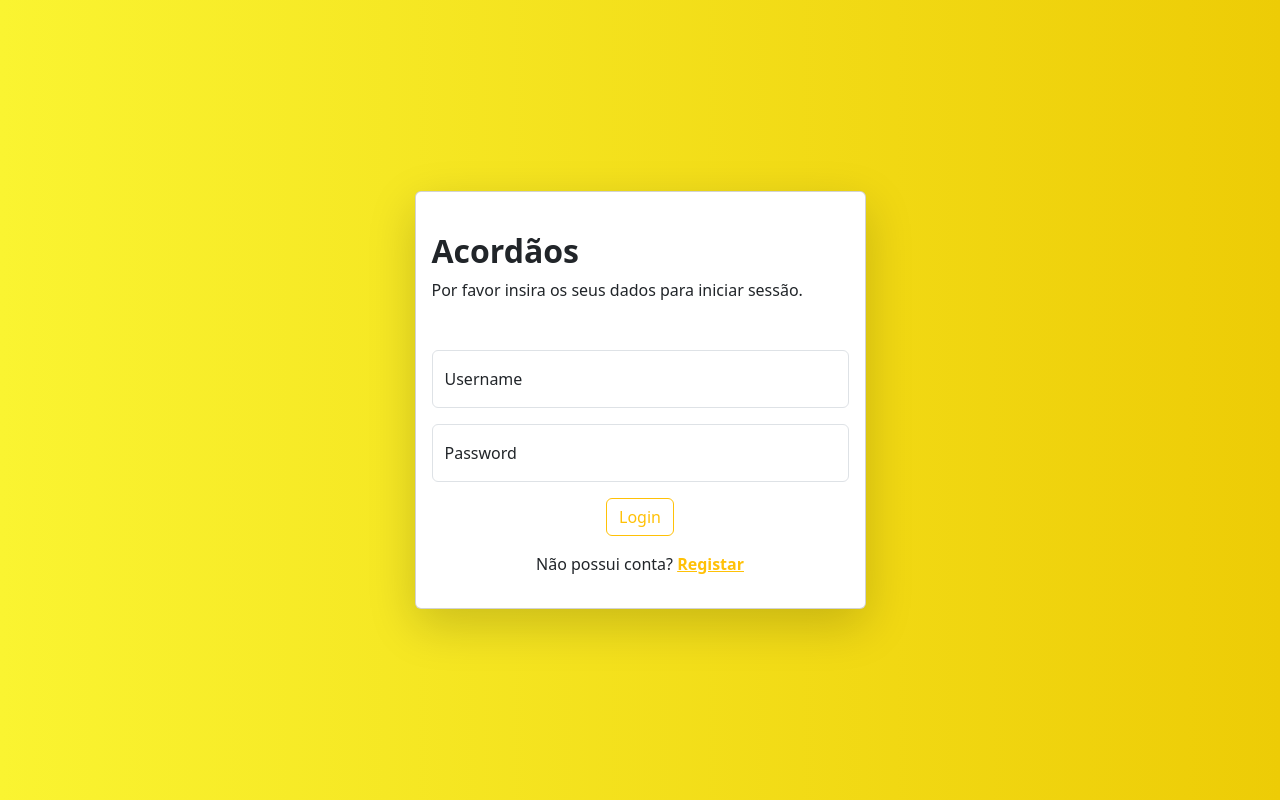
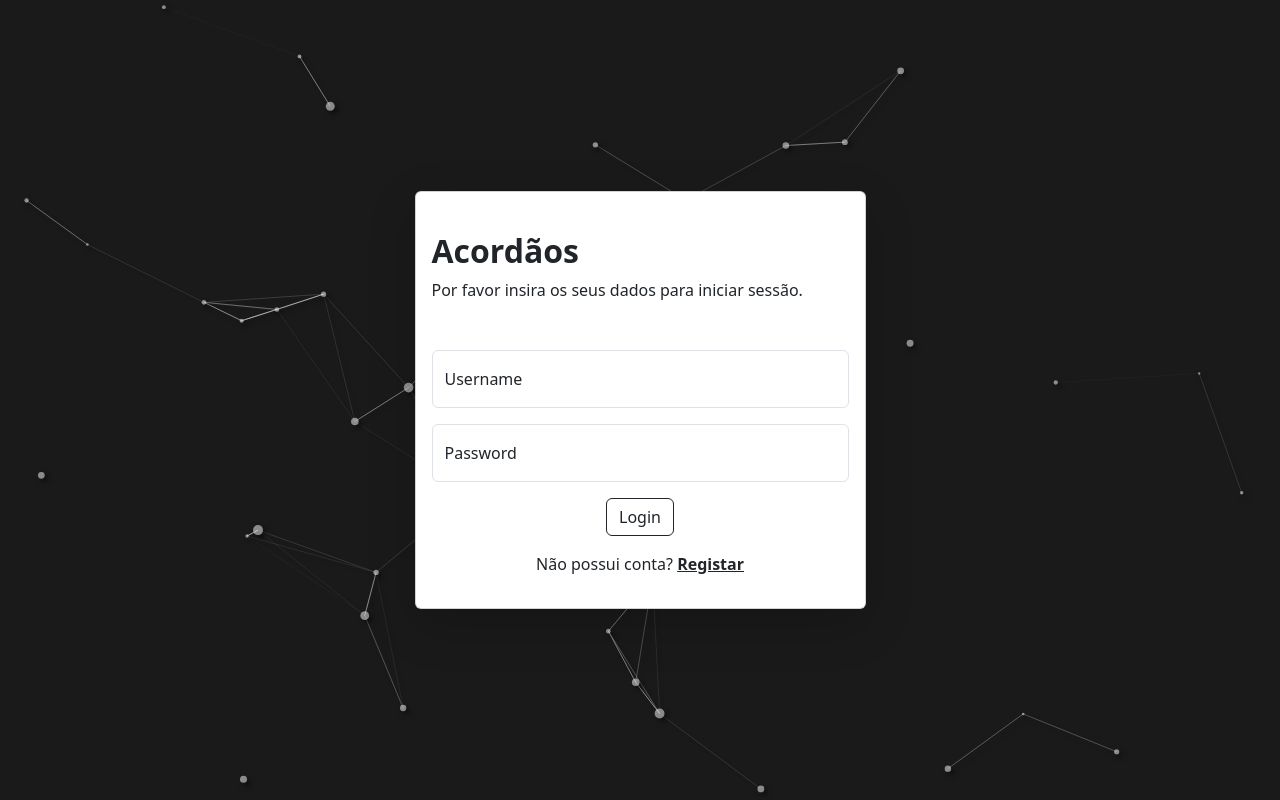
Before and after one commit to GVarelaa/ENGWEB2023-Projeto, a React (Create React App) app in the folder react-interface/: page /login in a window 1280 px wide. Built offline with nearby package versions, Linux system fonts and the light colour scheme.

Commit message:
token fixed

```diff
--- /dev/null
+++ b/react-interface/src/components/ParticleLayout.js
@@ -0,0 +1,122 @@
+import { useCallback } from "react";
+import Particles from "react-tsparticles";
+import { loadFull } from "tsparticles";
+
+
+function ParticleLayout(){
+    const particlesInit = useCallback(async engine => {
+        console.log(engine);
+        // you can initiate the tsParticles instance (engine) here, adding custom shapes or presets
+        // this loads the tsparticles package bundle, it's the easiest method for getting everything ready
+        // starting from v2 you can add only the features you need reducing the bundle size
+        await loadFull(engine);
+    }, []);
+
+    const particlesLoaded = useCallback(async container => {
+        await console.log(container);
+    }, []);
+
+    return (
+        <Particles
+            id="tsparticles"
+            init={particlesInit}
+            loaded={particlesLoaded}
+            options={{
+                smooth: true,
+                particles: {
+                    number: {
+                        value: 80,
+                        density: {
+                            enable: true,
+                        },
+                    },
+                    color: {
+                        value: "#ffffff",
+                    },
+                    shadow: {
+                        enable: true,
+                        color: "#000000",
+                        blur: 5,
+                        offset: {
+                            x: 3,
+                            y: 3,
+                        },
+                    },
+                    shape: {
+                        type: "circle",
+                    },
+                    opacity: {
+                        value: 0.5,
+                    },
+                    size: {
+                        value: {
+                            min: 1,
+                            max: 5,
+                        },
+                    },
+                    links: {
+                        enable: true,
+                        distance: 150,
+                        color: "#ffffff",
+                        opacity: 0.4,
+                        width: 1,
+                        shadow: {
+                            enable: true,
+                            blur: 5,
+                            color: "#000000",
+                        },
+                    },
+                    move: {
+                        enable: true,
+                        speed: 2,
+                    },
+                },
+                interactivity: {
+                    events: {
+                        onHover: {
+                            enable: true,
+                            mode: "repulse",
+                            parallax: {
+                                enable: false,
+                                force: 60,
+                                smooth: 10,
+                            },
+                        },
+                        onClick: {
+                            enable: true,
+                            mode: "push",
+                        },
+                    },
+                    modes: {
+                        grab: {
+                            distance: 400,
+                            links: {
+                                opacity: 1,
+                            },
+                        },
+                        bubble: {
+                            distance: 400,
+                            size: 40,
+                            duration: 2,
+                            opacity: 0.8,
+                        },
+                        repulse: {
+                            distance: 200,
+                        },
+                        push: {
+                            quantity: 4,
+                        },
+                        remove: {
+                            quantity: 2,
+                        },
+                    },
+                },
+                background: {
+                    color: "#1a1a1a",
+                }
+            }}
+        />
+    );
+};
+
+export default ParticleLayout;
--- a/react-interface/src/components/RouterGuard.js
+++ b/react-interface/src/components/RouterGuard.js
@@ -1,13 +1,18 @@
 import React from 'react';
-import { Route, Navigate } from 'react-router-dom';
+import { Navigate } from 'react-router-dom';
+import jwt_decode from 'jwt-decode'
 
 function RouterGuard({children}) {
 
     function hasJWT() {
         let flag = false;
 
-        //check user has JWT token
-        localStorage.getItem("token") ? flag=true : flag=false
+        var token = localStorage.getItem('token');
+        if(token){
+            var decodedToken = jwt_decode(token);
+            if(Date.now() >= decodedToken.exp * 1000) flag = false;
+            else flag = true;
+        }
 
         return flag
     }
--- a/react-interface/src/pages/Home.js
+++ b/react-interface/src/pages/Home.js
@@ -1,10 +1,10 @@
 import { useState, useEffect} from 'react'
 import NavBar from '../components/NavBar';
-import { Container, Accordion, ListGroup, ListGroupItem, Pagination } from 'react-bootstrap';
+import { Container, Accordion, ListGroup, ListGroupItem } from 'react-bootstrap';
 import { PaginationControl } from 'react-bootstrap-pagination-control';
 import axios from 'axios';
+
 var env = require('../config/env')
-
 
 function Home() {
   const [data, setData] = useState([]);
@@ -30,8 +30,8 @@ function Home() {
       }
     };
 
+    fetchData();
     fetchPagesNumber();
-    fetchData();
   }, []);
 
 
--- a/react-interface/src/pages/Login.js
+++ b/react-interface/src/pages/Login.js
@@ -1,6 +1,7 @@
 import { Navigate } from 'react-router-dom';
 import { useState } from 'react';
 import { Col, Button, Row, Container, Card, Form, FloatingLabel } from 'react-bootstrap';
+import ParticleLayout from '../components/ParticleLayout'
 import axios from 'axios';
 
 var env = require('../config/env')
@@ -31,7 +32,8 @@ function Login() {
   }
 
   const loginForm = (
-        <div style={{ background: 'linear-gradient(to right, rgba(250,244,49,1), rgba(237,204,6,1))' }}>
+        <>
+          <ParticleLayout/>
           <Container>
             <Row className="vh-100 d-flex align-items-center justify-content-center">
               <Col md={8} lg={5} xs={8}>
@@ -51,18 +53,18 @@ function Login() {
                         </FloatingLabel>
 
                         {isInvalid &&
-                          <p className="mb-0  text-center mb-3 text-warning">Os dados introduzidos estão incorretos.</p>
+                          <p className="mb-0  text-center mb-3 text-dark">Os dados introduzidos estão incorretos.</p>
                         }
 
                         <div className="d-flex justify-content-center">
-                          <Button type="submit" variant="outline-warning">Login</Button>
+                          <Button type="submit" variant="outline-dark">Login</Button>
                         </div>
                       </Form>
 
                       <div className="mt-3">
                         <p className="mb-0  text-center">
                           Não possui conta? {" "}
-                          <a href="/register" className="text-warning fw-bold">
+                          <a href="/register" className="text-dark fw-bold">
                             Registar
                           </a>
                         </p>
@@ -73,7 +75,7 @@ function Login() {
               </Col>
             </Row>
           </Container>
-        </div>
+        </>
   );
 
   return (
--- a/react-interface/src/pages/Register.js
+++ b/react-interface/src/pages/Register.js
@@ -17,7 +17,7 @@ function Register() {
   const handleSubmit = (event) => {
     event.preventDefault();
 
-    axios.post('http://localhost:8072/register', {
+    axios.post(env.authAcessPoint + '/register', {
       nome: nome,
       email: email,
       username: username,
```
Also changed, not shown: react-interface/package.json (+9 -0 lines), 1 other file (tests, documents, lock files or other folders).
